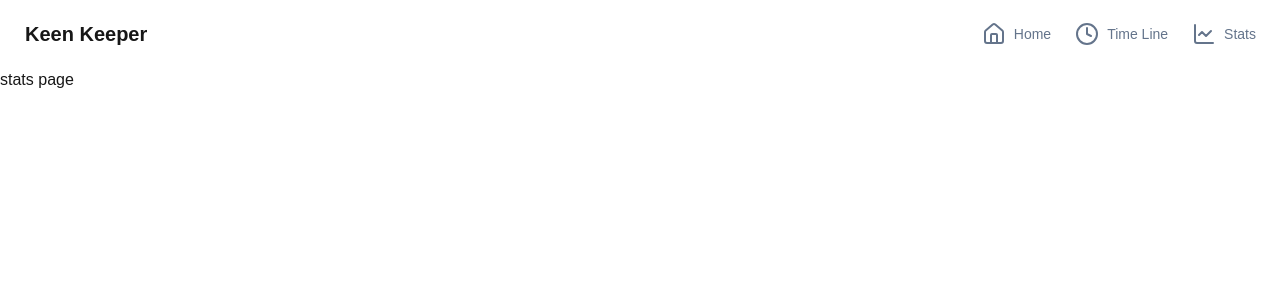
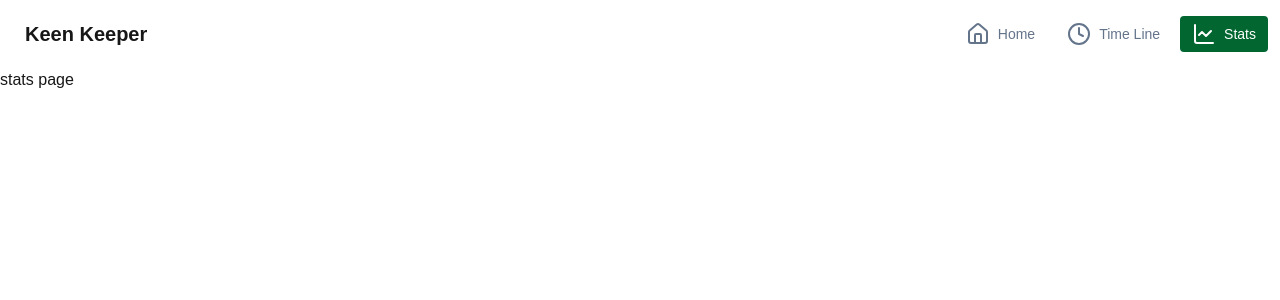
Before and after one commit to hridoy-ahmmad/Keen-keeper, a Next.js app: page /stats in a window 1280 px wide. Shown: the top 300 px of the page. Built offline with nearby package versions, Linux system fonts and the light colour scheme.

Commit message:
added active button bg color

```diff
--- a/src/Components/Header/Header.jsx
+++ b/src/Components/Header/Header.jsx
@@ -9,12 +9,11 @@ const Header = () => {
     console.log(pathName);
 
 
-    const nav = <>
-        <li><Link href={'/'} > <House /> Home</Link></li>
-        <li><Link href={'/time_line'}> <Clock4 /> Time Line</Link></li>
-        <li><Link href={'/stats'}> <ChartLine /> Stats</Link></li>
-    </>
-
+    const nav = <div className='flex gap-2'>
+        <li><Link href={'/'} className={` ${pathName === '/' ? 'bg-green-800 text-white' : ''}`}> <House /> Home</Link></li>
+        <li><Link href={'/time_line'} className={` ${pathName === '/time_line' ? 'bg-green-800 text-white' : ''}`}> <Clock4 /> Time Line</Link></li>
+        <li><Link href={'/stats'} className={` ${pathName === '/stats' ? 'bg-green-800 text-white' : ''}`}> <ChartLine /> Stats</Link></li>
+    </div>
 
     return (
         <div className='container mx-auto'>
```
